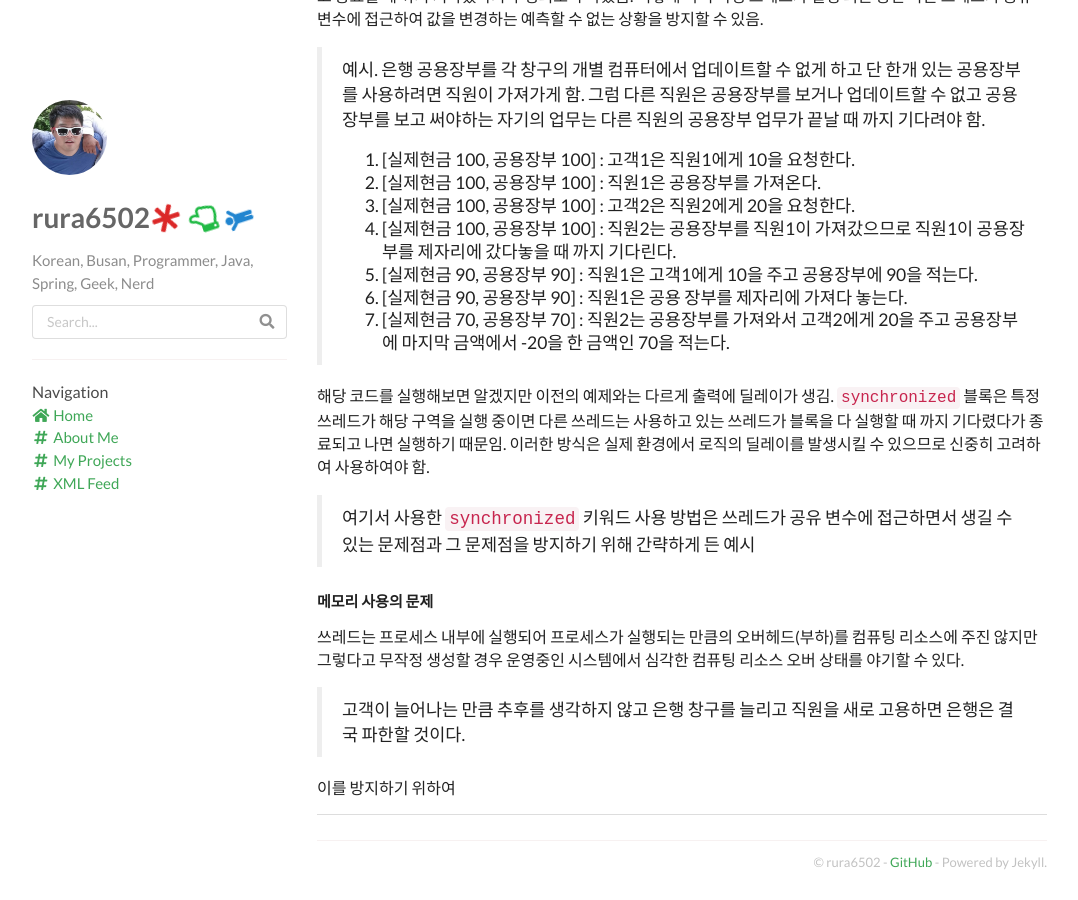
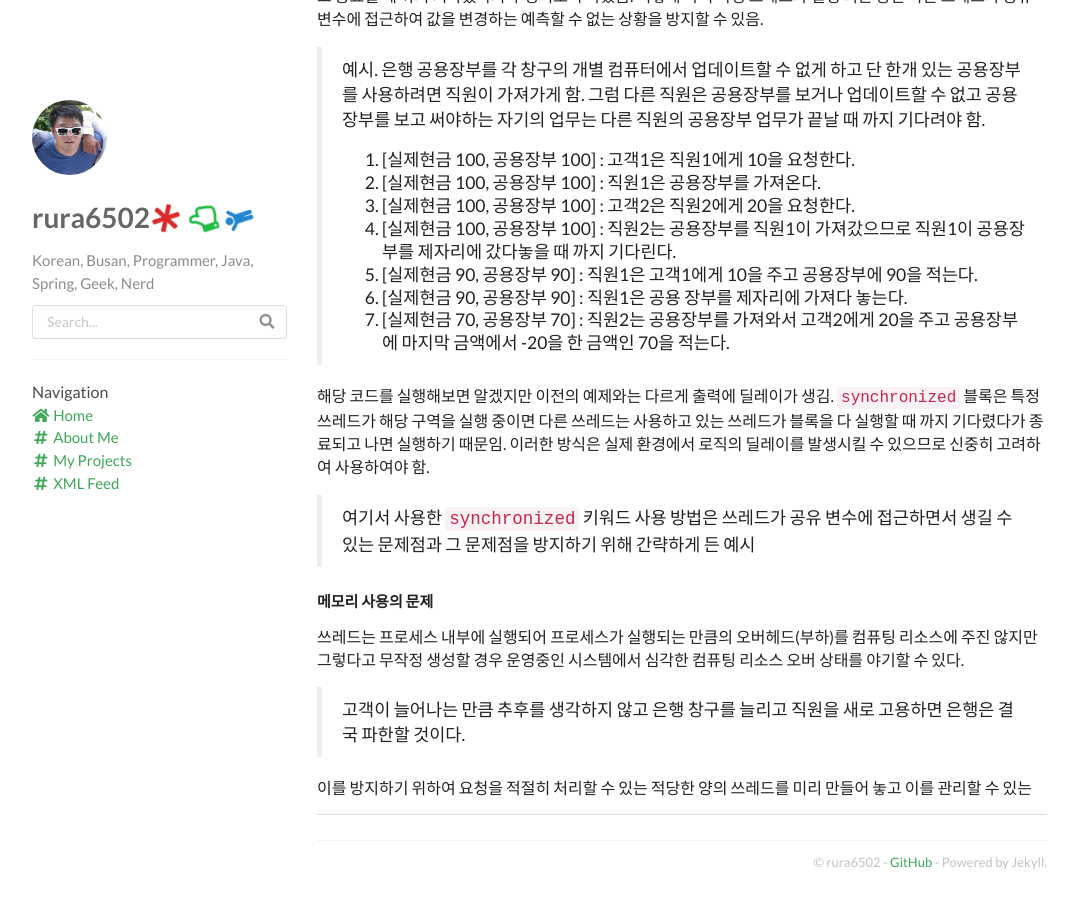
Before and after one commit to rura6502/rura6502.github.io, a Jekyll site: the page built from _posts/2019-05-11-Java-Thread-Basic.md, in a window 1280 px wide and 900 px high, scrolled down 3721 px. Shown: the whole window, without its empty margins (53-1131 px from the left). Built offline with Jekyll 4.4.1, drawn with Linux system fonts in a browser that asks for light colours; nearby versions of some CDN libraries; comment, search, counter and statistics services are not loaded.

Commit message:
_posts/2019-05-11-Java-Thread-Basic.md updated from https://stackedit.io/

```diff
--- a/_posts/2019-05-11-Java-Thread-Basic.md
+++ b/_posts/2019-05-11-Java-Thread-Basic.md
@@ -184,8 +184,8 @@ T1, T1, true
 
 > 고객이 늘어나는 만큼 추후를 생각하지 않고 은행 창구를 늘리고 직원을 새로 고용하면 은행은 결국 파한할 것이다.
 
-이를 방지하기 위하여
+이를 방지하기 위하여 요청을 적절히 처리할 수 있는 적당한 양의 쓰레드를 미리 만들어 놓고 이를 관리할 수 있는
 <!--stackedit_data:
-eyJoaXN0b3J5IjpbMzIwNjI3NTE1LDEyMjAwNzAwODMsMTY4Mj
-IzNjUyNSwtMTg1MTA4MTg5MF19
+eyJoaXN0b3J5IjpbMTU3OTIwMjQ5NSwxMjIwMDcwMDgzLDE2OD
+IyMzY1MjUsLTE4NTEwODE4OTBdfQ==
 -->
```
